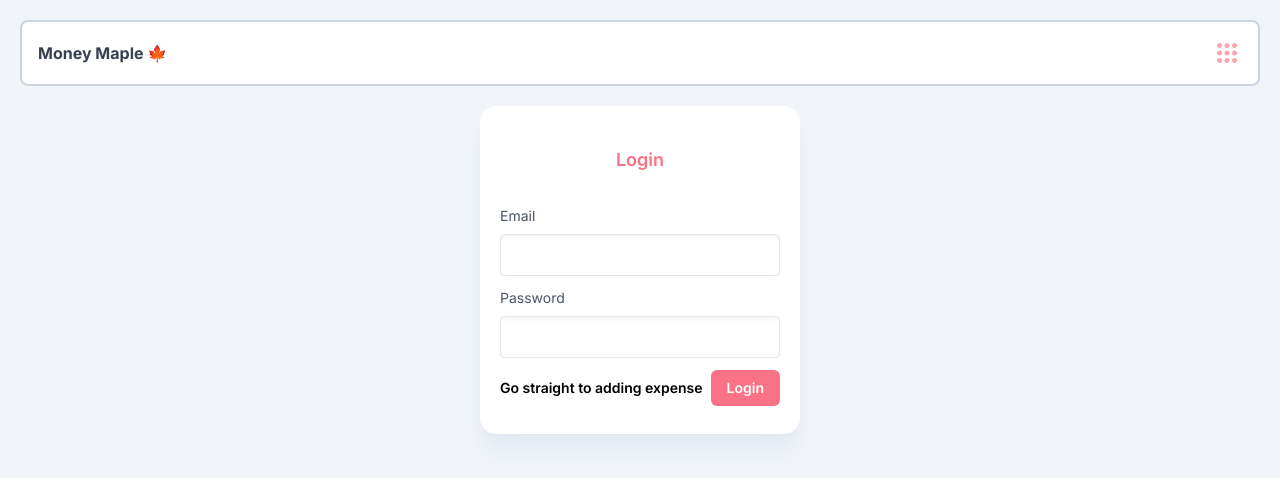
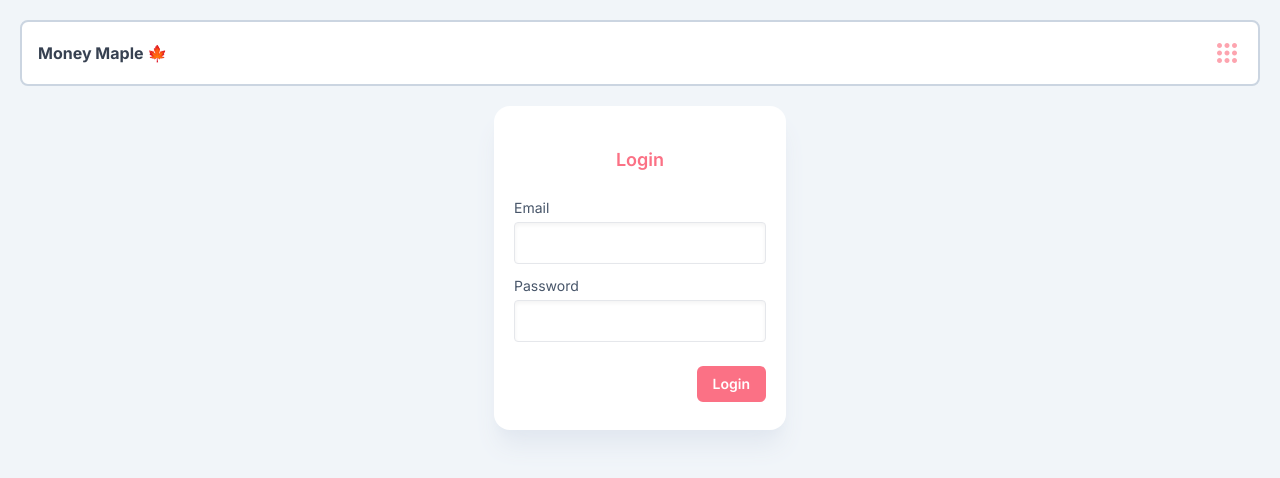
Before and after one commit to anantSinghCross/money-maple, a Next.js app: page /login in a window 1280 px wide. Shown: the top 478 px of the page. Built offline with nearby package versions, Linux system fonts and the light colour scheme.

Commit message:
Updated git ignore

```diff
--- a/app/(main)/login/page.jsx
+++ b/app/(main)/login/page.jsx
@@ -10,19 +10,18 @@ function LoginPage() {
         <div className="rounded-2xl p-5 shadow-xl shadow-slate-200 bg-white">
           <h3 className="p-5 text-lg font-semibold text-center text-rose-400">Login</h3>
 
-          <div className="flex flex-col my-1">
-            <label className="text-sm py-2 text-slate-600" htmlFor="email">Email</label>
+          <div className="flex flex-col mb-2">
+            <label className="text-sm py-1 text-slate-600" htmlFor="email">Email</label>
             <input className=" p-2 rounded border outline-rose-400 shadow-inner" type="text" id="email" />
           </div>
 
-          <div className="flex flex-col my-1">
-            <label className="text-sm py-2 text-slate-600"  htmlFor="pwd">Password</label>
+          <div className="flex flex-col mb-2">
+            <label className="text-sm py-1 text-slate-600"  htmlFor="pwd">Password</label>
             <input className=" p-2 rounded border outline-rose-400 shadow-inner" type="password" id="pwd" />
           </div>
 
-          <div className="flex gap-2 items-center py-2">
-            <Link className="text-sm font-semibold hover:text-rose-400 hover:underline" href='/add-expense'>Go straight to adding expense</Link>
-            <Button>Login</Button>
+          <div className="flex gap-2 items-center py-2 justify-end">
+            <Button className='mt-2'>Login</Button>
           </div>
         </div>
       </div>
--- a/package.json
+++ b/package.json
@@ -12,6 +12,7 @@
     "@firebase/firestore": "^4.6.5",
     "firebase": "^10.12.5",
     "next": "14.2.5",
+    "next-auth": "^4.24.7",
     "react": "^18",
     "react-dom": "^18",
     "react-icons": "^5.3.0"
```
Also changed, not shown: 2 other files (tests, documents, lock files or other folders).
